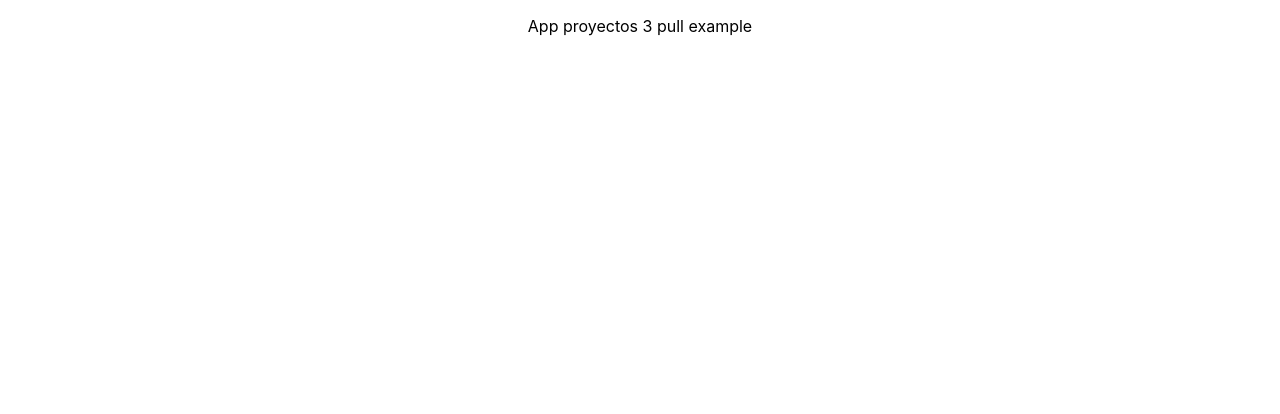
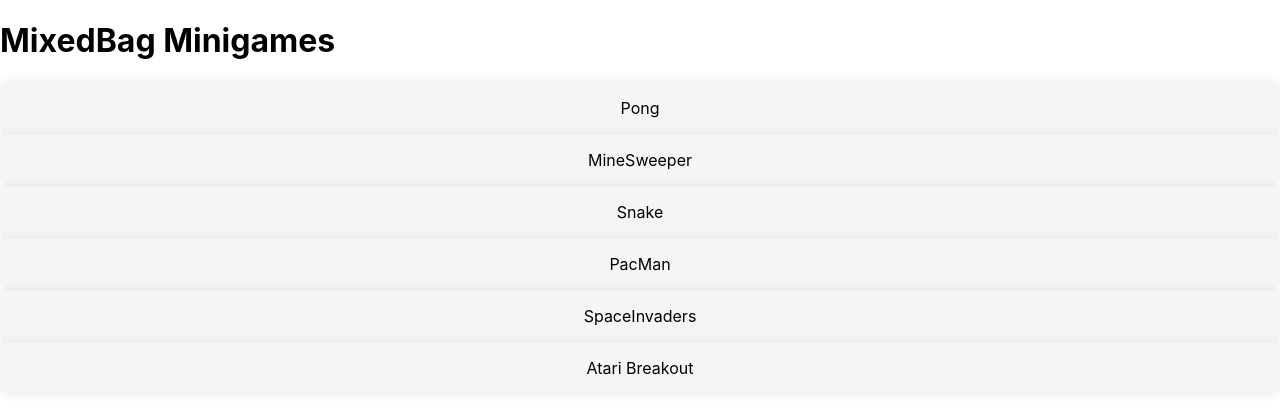
Before and after one commit to Proyectos3-UTAD/MixedBagMinigames, a React (Create React App) app in the folder code/: page / in a window 1280 px wide. Shown: the top 414 px of the page. Built offline with nearby package versions, Linux system fonts and the light colour scheme.

Commit message:
Added missing games and screen change system

```diff
--- a/code/src/components/App.js
+++ b/code/src/components/App.js
@@ -1,9 +1,22 @@
 import '../styles/App.css';
+import {useState, useEffect} from "react";
+import Menu from "./menu/Menu";
 
 function App() {
+
+    const [screen, setScreen] = useState(<p>Loading</p>);
+
+    const screenChanger = (newScreen) => {
+        setScreen(newScreen);
+    }
+
+    useEffect(() => {
+        setScreen(<Menu screenChanger={screenChanger}/>);
+    }, []);
+
     return (
-        <div className="App">
-            <p>App proyectos 3 pull example</p>
+        <div id="App">
+            {screen}
         </div>
     );
 }
--- /dev/null
+++ b/code/src/components/atariBreakOut/AtariBreakout.jsx
@@ -0,0 +1,12 @@
+function AtariBreakout({screenChanger}) {
+
+    return (
+        <div>
+            <h1>Atari Breakout</h1>
+            <p>WIP</p>
+        </div>
+    );
+
+}
+
+export default AtariBreakout;
--- /dev/null
+++ b/code/src/components/menu/GameMiniature.jsx
@@ -0,0 +1,17 @@
+import '../../styles/menu/GameMiniature.css';
+
+function GameMiniature({gameName, screenChanger, gameComponent}) {
+
+    const loadGame = () => {
+        screenChanger(gameComponent);
+    }
+
+    return (
+        <div onClick={loadGame} className="GameMiniature">
+            <p>{gameName}</p>
+        </div>
+    );
+
+}
+
+export default GameMiniature;
--- a/code/src/components/menu/Menu.jsx
+++ b/code/src/components/menu/Menu.jsx
@@ -1,5 +1,71 @@
-function Menu() {
+import GameMiniature from "./GameMiniature";
+import Snake from "../snake/Snake";
+import SpaceInvaders from "../spaceInvaders/SpaceInvaders";
+import Pong from "../pong/Pong";
+import AtariBreakout from "../atariBreakOut/AtariBreakout";
 
+function Menu({screenChanger}) {
+    return (
+        <div>
+            <h1>MixedBag Minigames</h1>
+
+            <GameMiniature
+
+                screenChanger={screenChanger}
+                gameName={"Pong"}
+
+                gameComponent={
+                    <Pong screenChanger={screenChanger}/>
+                }/>
+
+            <GameMiniature
+
+                screenChanger={screenChanger}
+                gameName={"MineSweeper"}
+
+                gameComponent={
+                    <Snake screenChanger={screenChanger}/>
+                }/>
+
+
+            <GameMiniature
+
+                screenChanger={screenChanger}
+                gameName={"Snake"}
+
+                gameComponent={
+                    <Snake screenChanger={screenChanger}/>
+                }/>
+
+            <GameMiniature
+
+                screenChanger={screenChanger}
+                gameName={"PacMan"}
+
+                gameComponent={
+                    <Snake screenChanger={screenChanger}/>
+                }/>
+
+            <GameMiniature
+
+                screenChanger={screenChanger}
+                gameName={"SpaceInvaders"}
+
+                gameComponent={
+                    <SpaceInvaders screenChanger={screenChanger}/>
+                }/>
+            <GameMiniature
+
+                screenChanger={screenChanger}
+                gameName={"Atari Breakout"}
+
+                gameComponent={
+                    <AtariBreakout screenChanger={screenChanger}/>
+                }/>
+
+
+        </div>
+    );
 }
 
 export default Menu;
--- /dev/null
+++ b/code/src/components/pong/Pong.jsx
@@ -0,0 +1,10 @@
+function Pong({screenChanger}) {
+    return (
+        <div>
+            <h1>Pong</h1>
+            <p>WIP</p>
+        </div>
+    )
+}
+
+export default Pong;
--- a/code/src/components/snake/Snake.jsx
+++ b/code/src/components/snake/Snake.jsx
@@ -1,5 +1,10 @@
-function Snake() {
-
+function Snake({screenChanger}) {
+    return (
+        <div>
+            <h1>Snake</h1>
+            <p>WIP</p>
+        </div>
+    );
 }
 
 export default Snake;
--- a/code/src/components/spaceInvaders/SpaceInvaders.jsx
+++ b/code/src/components/spaceInvaders/SpaceInvaders.jsx
@@ -1,6 +1,11 @@
-function SpaceInvaders() {
+function SpaceInvaders({screenChanger}) {
 
-    //prueba
+    return (
+        <div>
+            <h1>Space invaders</h1>
+            <p>WIP</p>
+        </div>
+    );
 
 }
 
--- /dev/null
+++ b/code/src/styles/menu/GameMiniature.css
@@ -0,0 +1,13 @@
+.GameMiniature {
+    display: flex;
+    flex-direction: column;
+    justify-content: center;
+    align-items: center;
+    width: 100%;
+    height: 100%;
+    background-color: #f5f5f5;
+    border-radius: 10px;
+    box-shadow: 0 0 10px 0 rgba(0, 0, 0, 0.1);
+    cursor: pointer;
+    transition: all 0.3s;
+}
```
